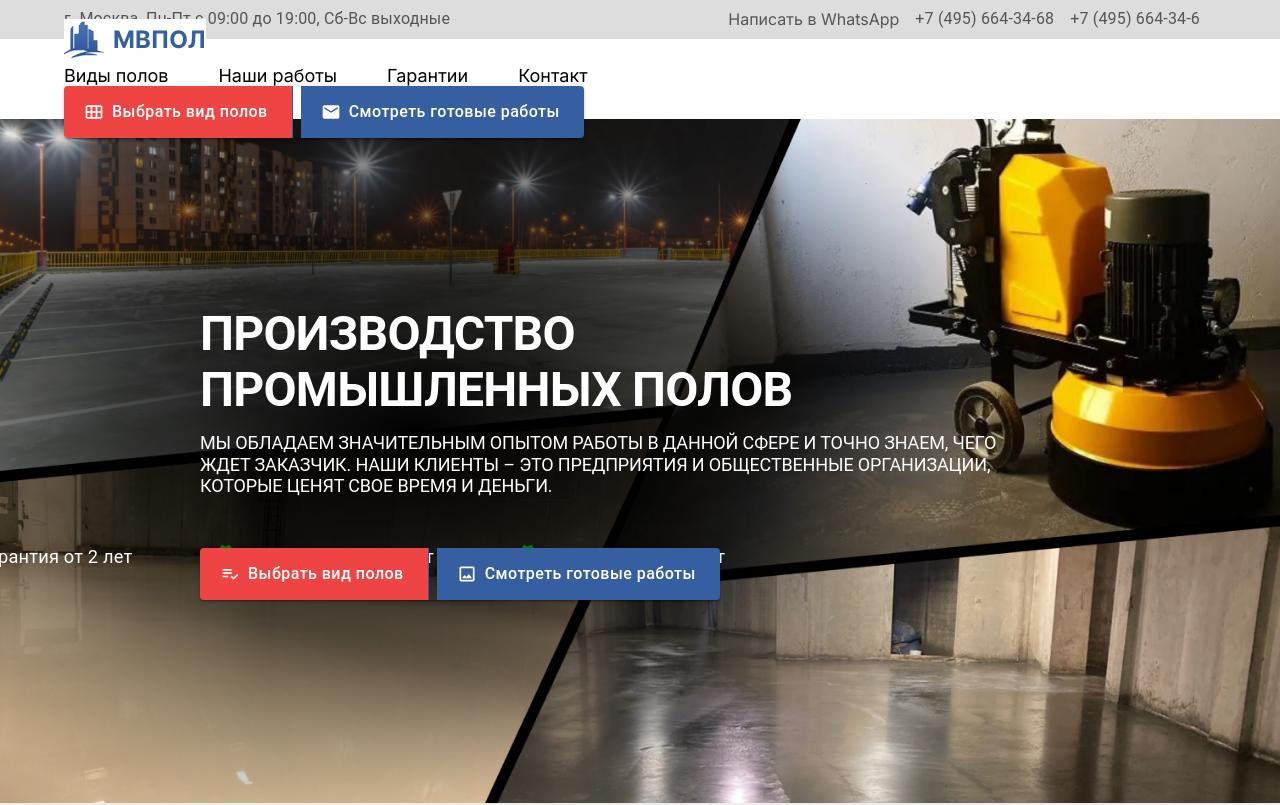
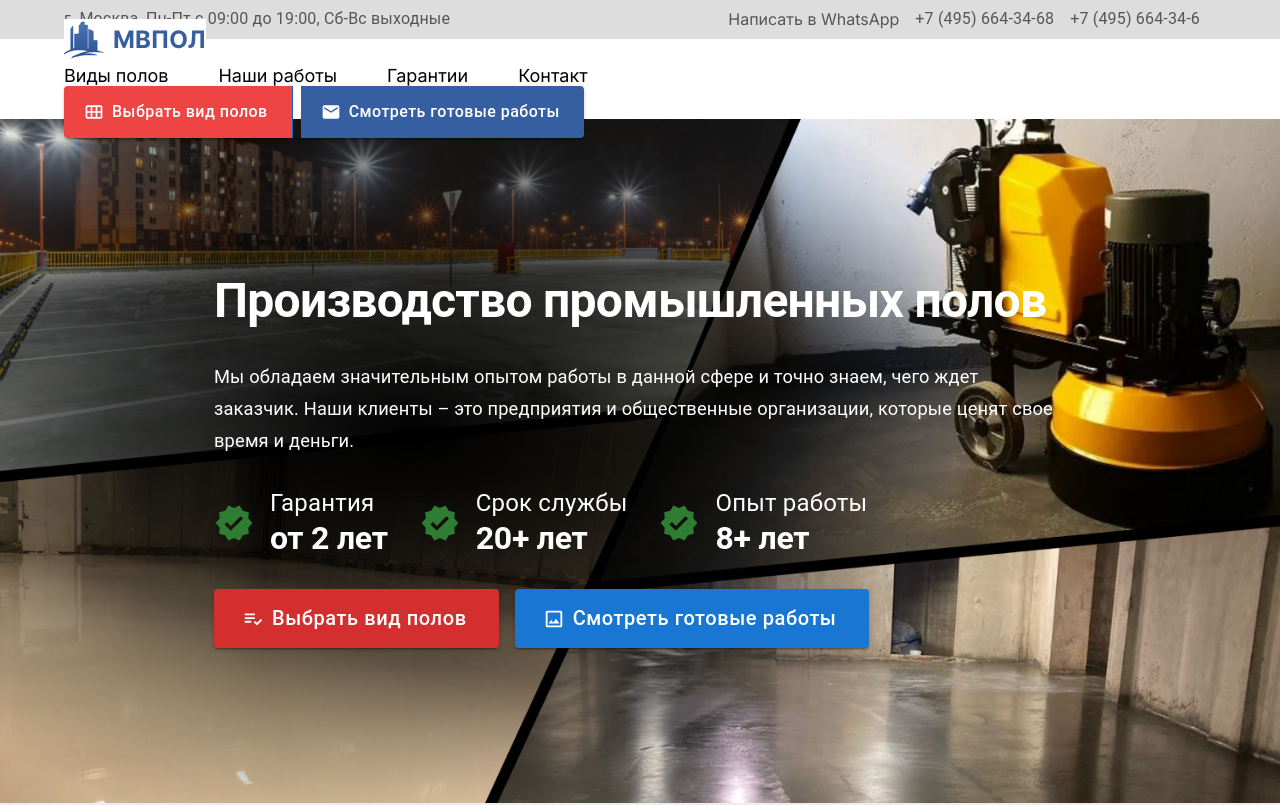
Before and after one commit to ntleek1/prompol77, a Next.js app: page / in a window 1280 px wide. Shown: the top 805 px of the page. Built offline with nearby package versions, Linux system fonts and the light colour scheme.

Commit message:
Hero component markup upgrade

```diff
--- a/components/Hero/Hero.tsx
+++ b/components/Hero/Hero.tsx
@@ -1,97 +1,87 @@
 import React from "react";
 import { Box, Container, Typography, Button } from "@mui/material";
-import useHeroStyles from "./styles";
-import ButtonGroup from "@mui/material/ButtonGroup";
 import PlaylistAddCheckOutlinedIcon from "@mui/icons-material/PlaylistAddCheckOutlined";
 import ImageOutlinedIcon from "@mui/icons-material/ImageOutlined";
 import VerifiedIcon from "@mui/icons-material/Verified";
+import useHeroStyles from "./styles";
 
 const Hero = () => {
-  const { heroCSS } = useHeroStyles();
-
-  const IconWithText = ({ icon, text }) => {
-    return (
-      <Box sx={{ display: "flex", alignItems: "center", gap: 1 }}>
-        {icon}
-        <Box>{text}</Box>
-      </Box>
-    );
-  };
-
-  const onButtonClick1 = () => {
-    // код обработчика нажатия кнопки
-  };
-
-  const onButtonClick2 = () => {
-    // код обработчика нажатия кнопки
-  };
+  const { heroCSS, heroContainerCSS } = useHeroStyles();
 
   return (
+    <Box component="section" id="heroScreen" sx={heroCSS}>
+      <Container maxWidth="md" sx={heroContainerCSS}>
         <Box
-      component="section"
-      id="heroScreen"
-      sx={{
-        ...heroCSS,
-        backgroundImage: `url(/pictures.png)`,
-        backgroundSize: "cover",
-        backgroundPosition: "center",
-      }}
+          display="flex"
+          flexDirection="column"
+          justifyContent="center"
+          gap={4}
         >
-      <Container>
-        <Typography variant="h1" sx={{ mt: 10 }}>
-          Производство <br /> промышленных полов
-        </Typography>
-        <Typography variant="h2" sx={{ mt: 4 }}>
+          <Typography variant="h1">Производство промышленных полов</Typography>
+
+          <Typography variant="subtitle1">
             Мы обладаем значительным опытом работы в данной сфере и точно знаем,
-          чего <br /> ждет заказчик. Наши клиенты – это предприятия и
-          общественные организации, <br /> которые ценят свое время и деньги.
+            чего ждет заказчик. Наши клиенты – это предприятия и общественные
+            организации, которые ценят свое время и деньги.
           </Typography>
 
-        <Box
-          sx={{
-            display: "flex",
-            alignItems: "center",
-            p: 4,
-            pt: 49, // отступ сверху
-            pl: 0, // отступ слева
-            color: "white",
-            gap: 10,
-            marginLeft: "-120px", // отрицательный отступ слева
-            justifyContent: "flex-start", // align items to the left
-          }}
-        >
-          <IconWithText
-            icon={<VerifiedIcon sx={{ color: "green" }} />}
-            text={<Typography variant="body1">Гарантия от 2 лет</Typography>}
-          />
-          <IconWithText
-            icon={<VerifiedIcon sx={{ color: "green" }} />}
-            text={<Typography variant="body1">Срок службы 20+ лет</Typography>}
-          />
-          <IconWithText
-            icon={<VerifiedIcon sx={{ color: "green" }} />}
-            text={<Typography variant="body1">Опыт работы 8+ лет</Typography>}
-          />
+          <Box display="flex" alignItems="center" gap={4}>
+            <Box display="flex" gap={2} alignItems="center">
+              <VerifiedIcon color="success" fontSize="large" />
+              <Box>
+                <Typography variant="h4" component="p" fontWeight={400}>
+                  Гарантия
+                </Typography>
+                <Typography variant="h2" component="p">
+                  от 2 лет
+                </Typography>
+              </Box>
             </Box>
 
-        <ButtonGroup
+            <Box display="flex" gap={2} alignItems="center">
+              <VerifiedIcon color="success" fontSize="large" />
+              <Box>
+                <Typography variant="h4" component="p" fontWeight={400}>
+                  Срок службы
+                </Typography>
+                <Typography variant="h2" component="p">
+                  20+ лет
+                </Typography>
+              </Box>
+            </Box>
+
+            <Box display="flex" gap={2} alignItems="center">
+              <VerifiedIcon color="success" fontSize="large" />
+              <Box>
+                <Typography variant="h4" component="p" fontWeight={400}>
+                  Опыт работы
+                </Typography>
+                <Typography variant="h2" component="p">
+                  8+ лет
+                </Typography>
+              </Box>
+            </Box>
+          </Box>
+
+          <Box display="flex" alignItems="center" gap={2}>
+            <Button
               variant="contained"
-          aria-label="outlined primary button group"
-          sx={{ position: "absolute", bottom: 200, left: 200 }}
-        >
-          <Button
-            sx={{ backgroundColor: "#EF4444", color: "white", mr: 1 }}
+              color="error"
+              size="large"
               startIcon={<PlaylistAddCheckOutlinedIcon />}
             >
               Выбрать вид полов
             </Button>
             <Button
-            sx={{ backgroundColor: "#365FA1", color: "white" }}
+              variant="contained"
+              color="primary"
+              size="large"
               startIcon={<ImageOutlinedIcon />}
             >
               Смотреть готовые работы
             </Button>
-        </ButtonGroup>
+          </Box>
+        </Box>
       </Container>
     </Box>
   );
--- a/components/Hero/styles.ts
+++ b/components/Hero/styles.ts
@@ -1,44 +1,28 @@
 import { SxProps, useTheme } from "@mui/material/styles";
 function useHeroStyles() {
   const theme = useTheme();
-
-
 
   const heroCSS: SxProps = {
     display: "flex",
     flexDirection: "column",
     gap: theme.spacing(1),
-    p: theme.spacing(4),
     height: "calc(100vh - 80px - 36px)",
-    boxSizing: "border-box",
-    backgroundColor: theme.palette.grey[900],
-    textAlign: "center",
-    fontFamily: "Montserrat, sans-serif",
-    h1: {
-      fontSize: 48,
-      fontWeight: 700,
-      color: theme.palette.common.white,
-      textTransform: "uppercase",
-      position: "absolute",
-      top: 226, // Расстояние от верхнего края контейнера
-      left: 200, // Расстояние от левого края контейнера
-      textAlign: "left", // Выравнивание текста по левому краю
+    color: theme.palette.common.white,
+    backgroundImage: `url(/pictures.png)`,
+    backgroundSize: "cover",
+    backgroundPosition: "center",
+  };
+
+  const heroContainerCSS = {
+    height: "100%",
+    "& > *": {
+      height: "100%",
     },
-    h2: {
-      fontSize: 18,
-      fontWeight: 400,
-      color: theme.palette.common.white,
-      textTransform: "uppercase",
-      textAlign: "left", // Выравнивание текста по левому краю
-      position: "absolute", // Абсолютное позиционирование
-      top: 400, // Расстояние от верхнего края контейнера (при необходимости измените значение)
-      left: 200, // Расстояние от левого края контейнера (при необходимости измените значение)
-    },
-
   };
 
   return {
     heroCSS,
+    heroContainerCSS,
   };
 }
 
```
Lines whose indentation alone changed are shown as unchanged.
